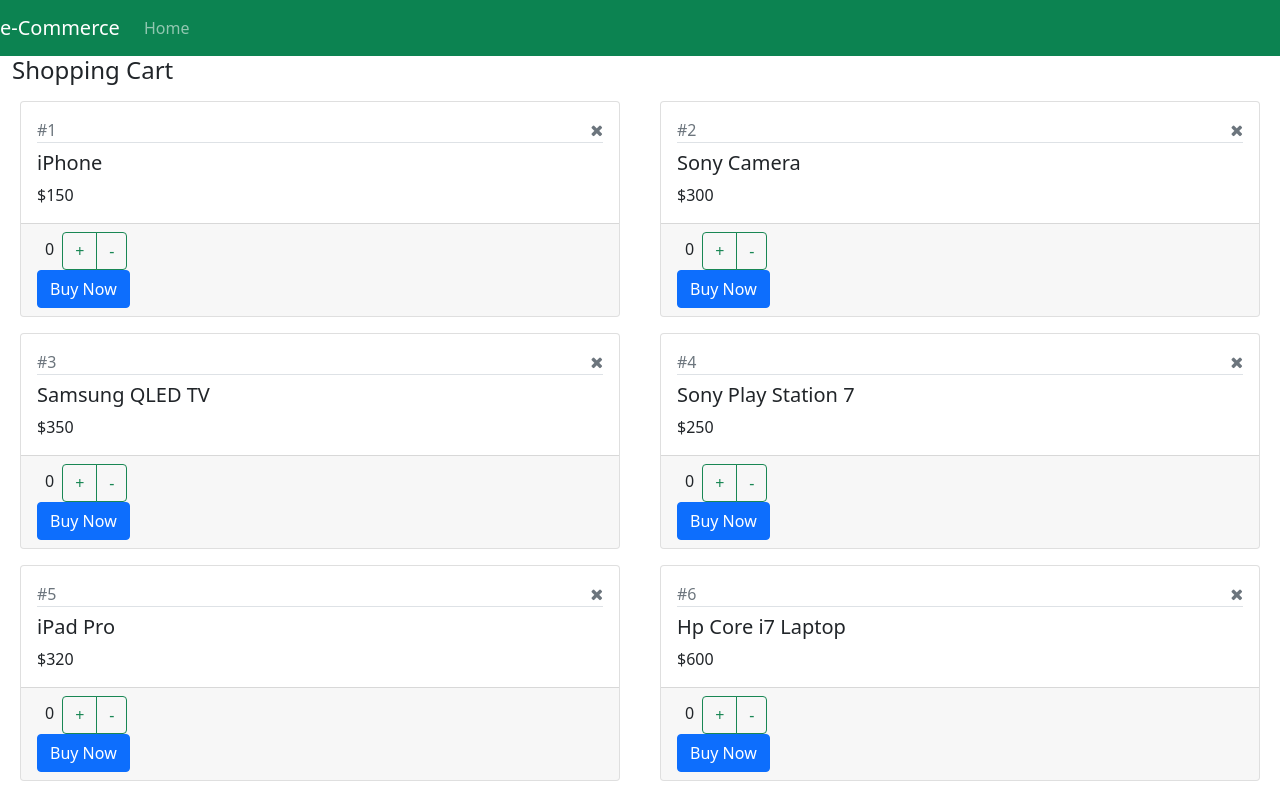
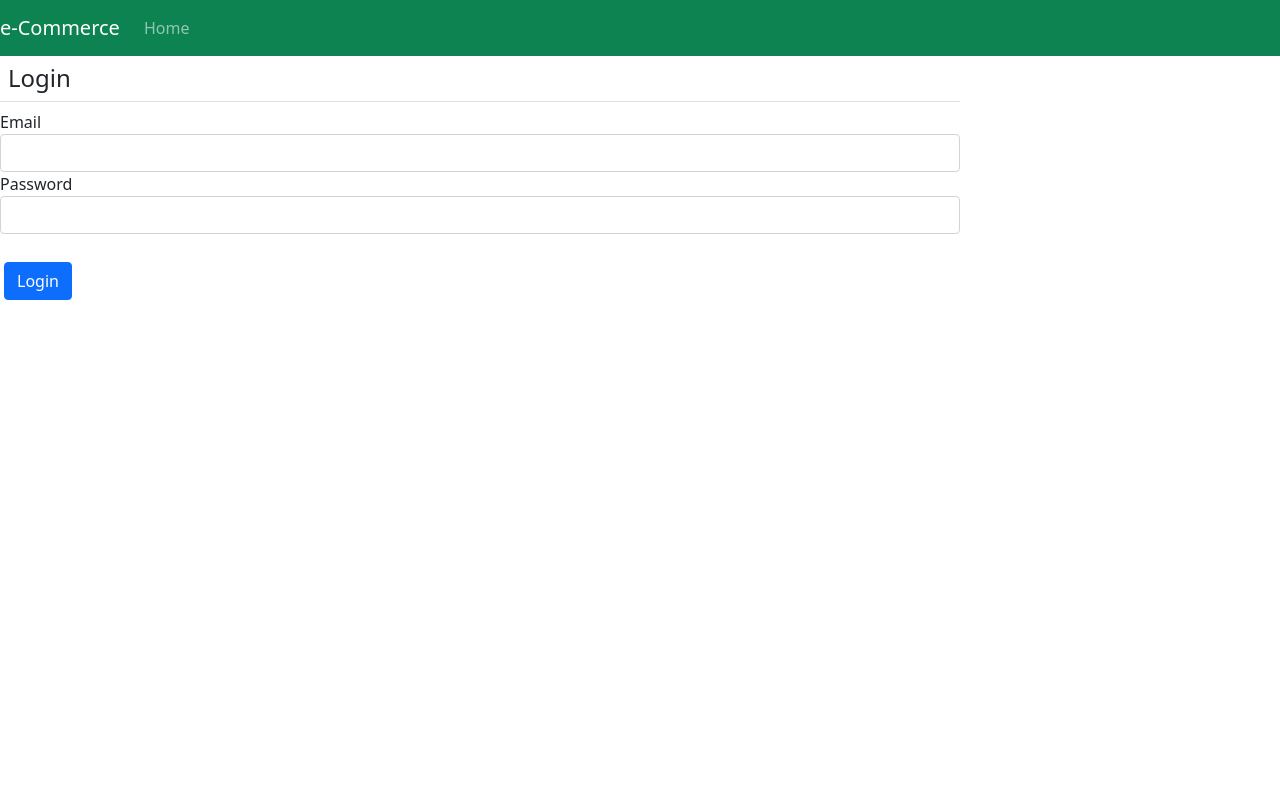
Before and after one commit to rocklessg/react-ecommerce-application, a React (Create React App) app: page / in a window 1280 px wide. Shown: the top 796 px of the page. Built offline with nearby package versions, Linux system fonts and the light colour scheme.

Commit message:
Simple React Form

```diff
--- a/src/App.jsx
+++ b/src/App.jsx
@@ -1,8 +1,8 @@
 import React, {Component} from "react";
 //import CustomersList from "./CustomersList";
 import NavBar from "./NavBar";
-import ShoppingCart from "./ShoppingCart";
-
+//import ShoppingCart from "./ShoppingCart";
+import Login from "./Login";
 
 
 class App extends Component
@@ -12,7 +12,8 @@
         return (
         <React.Fragment>
             <NavBar />
-            <ShoppingCart />
+            <Login />
+            {/* <ShoppingCart /> */}
            {/* <CustomersList /> */}
         </React.Fragment>
         );
--- /dev/null
+++ b/src/Login.jsx
@@ -0,0 +1,77 @@
+import React, { Component } from "react";
+
+
+class Login extends Component {
+    constructor(props) {
+        super(props)
+        this.state = {
+            email: "",
+            password: "",
+            message: ""
+        };
+    }
+    render () {
+        return (
+            <div className="col-lg-9">
+                <h4 className="m1 p-2 border-bottom">Login</h4>
+
+                {/* Email starts*/}
+                <div className="form-group form-row">
+                    <label className="col-lg-4">Email</label>
+                    <input type="text" className="form-control"
+                    value={this.state.email}
+                    onChange={(event) => {
+                        this.setState({email: event.target.value});
+                    }}
+                    />
+                </div>
+                {/* Email ends */}
+
+                {/* Password starts*/}
+                <div className="form-group form-row">
+                    <label className="col-lg-4">Password</label>
+                    <input type="password" className="form-control"
+                    value={this.state.password}
+                    onChange={(event) => {
+                        this.setState({password: event.target.value});
+                    }}
+                    />
+                </div><br />
+                {/* Password ends */}
+
+
+                <div className="text-right">
+                    {this.state.message}
+                    <button className="btn btn-primary m-1"
+                    onClick={this.onLoginClick}>
+                        Login
+                    </button>
+                </div>
+            </div>
+        )
+    } //end of render method
+
+    //Execute when user clicks on Login
+    onLoginClick = () => {
+        if (
+            this.state.email === "admin@test.com" &&
+            this.state.password === "Admin@123"
+            ){
+            // success message
+            this.setState({
+                message: (
+                <span className="text-success">Successfully Logged-in</span>
+                )
+            });
+        } else {
+            // error message
+             this.setState({
+            message: (
+            <span className="text-danger">Invalid login, please try again</span>
+            )
+        });
+        }
+    }
+}
+
+export default Login
--- a/src/Product.jsx
+++ b/src/Product.jsx
@@ -1,10 +1,13 @@
 import React, { Component } from "react";
 
 class Product extends Component {
+    constructor(props) {
+        super(props)
+        this.state = {
+            product: this.props.product
+        };
+    }
 
-    state = {
-        product: this.props.product
-    };
 
     render () {
         return (
--- a/src/ShoppingCart.jsx
+++ b/src/ShoppingCart.jsx
@@ -2,8 +2,9 @@
 import Product from "./Product";
 
 class ShoppingCart extends Component {
-
-    state = {
+    constructor(props) { //Execute when the component is mounted
+        super(props) // component class (parent class)
+        this.state = { // initialization of state
             products: [
                 {id: 1, productName: "iPhone", price: 150, quantity: 0},
                 {id: 2, productName: "Sony Camera", price: 300, quantity: 0},
@@ -14,6 +15,8 @@
                 {id: 7, productName: "Xbox", price: 500, quantity: 0},
             ]
         }
+    }
+
     render() {
         return (
             <div className="container-fluid">
@@ -38,6 +41,30 @@
         );
     }
     // render ends here
+
+    //Components Life cylce
+
+    //Execute after contructor and render method (includes life
+    //cycle fo child components, if any) of the current component
+    componentDidMount() {
+        //fetch data from data souce (http request)
+    }
+
+    componentDidUpdate(prevProps, prevState) {
+        //make http call conditionally i.e
+        //if (prevProps.x != this.props.x) {
+            //make http call
+       // }
+    }
+
+    componentWillUnmount() {
+        //write clean-up code to cancel http request
+    }
+
+    componentDidCatch(error, info) {
+        //you can write logger source e.g
+        localStorage.lastError = `${error} \n ${JSON.stringify(info)}`;
+    }
 
 
     //execute when user clicks on + button
```
Lines whose indentation alone changed are shown as unchanged.
